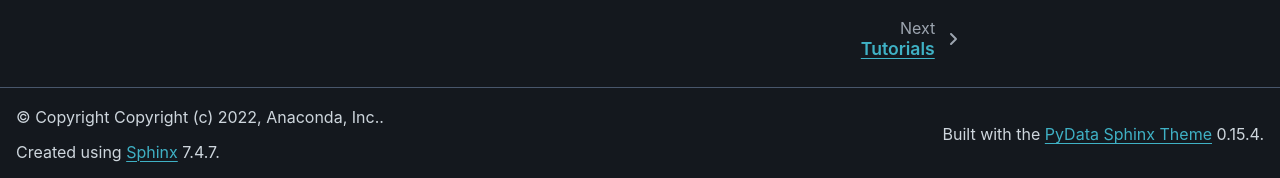
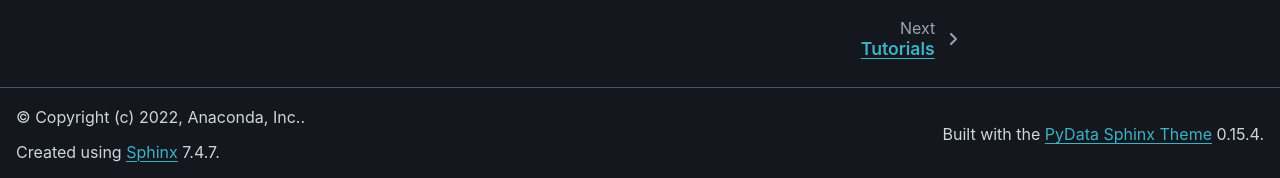
Before and after one commit to pyscript/pyscript, a Sphinx documentation site: the page built from docs/index.md, in a window 1280 px wide and 946 px high. Shown: the part 765-943 px from the top of the window. Built offline with Sphinx 7.4.7 and the PyData theme 0.15.4, drawn with Linux system fonts in a browser that asks for light colours.

Commit message:
Another minor fix.

```diff
--- a/docs/conf.py
+++ b/docs/conf.py
@@ -19,7 +19,7 @@ import os
 # -- Project information -----------------------------------------------------
 
 project = "PyScript"
-copyright = "Copyright (c) 2022, Anaconda, Inc."
+copyright = "(c) 2022, Anaconda, Inc."
 author = "Anaconda, Inc."
 language = "en"
 
```
